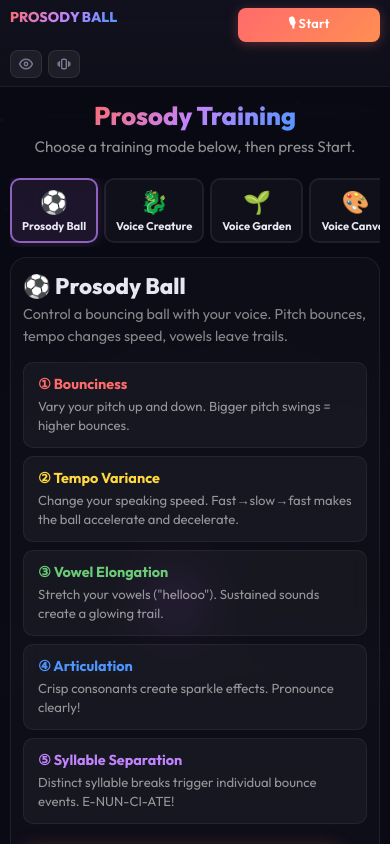
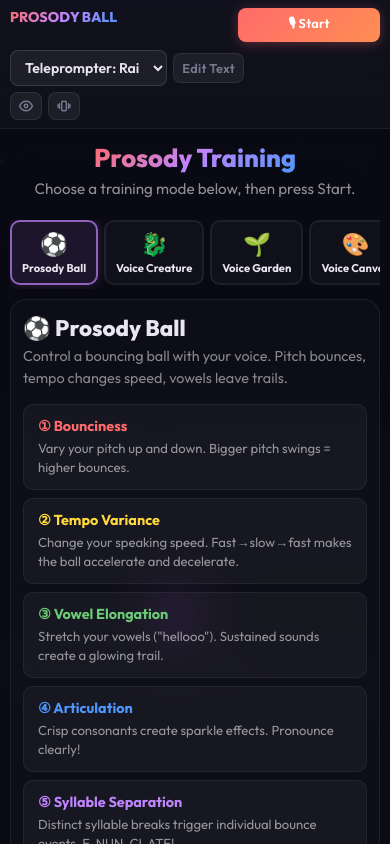
Before and after one commit to RileyTheRiler/ProsodyBall, a website: page index.html in a window 390 px wide. Drawn offline with nearby package versions, Linux system fonts and the light colour scheme.

Commit message:
fix: restore teleprompter controls on mobile

```diff
--- a/index.html
+++ b/index.html
@@ -1507,6 +1507,17 @@
 
       .theme-select {
         display: none;
+      }
+
+      /* Keep teleprompter controls visible on mobile */
+      #teleprompterModeSelect.theme-select {
+        display: inline-block;
+        flex: 1;
+        min-width: 140px;
+      }
+
+      #teleprompterCustomBtn.btn-help {
+        display: inline-block;
       }
 
       .res-method-select {
```
